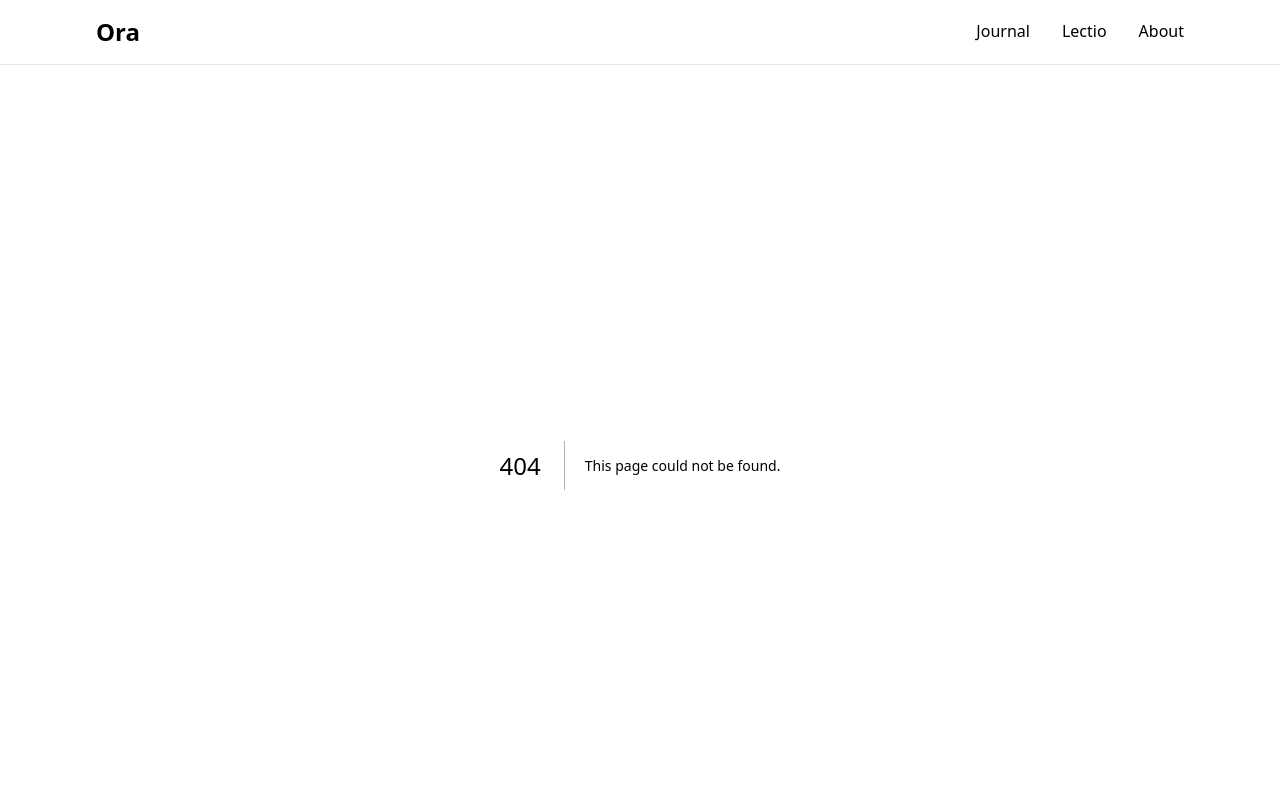
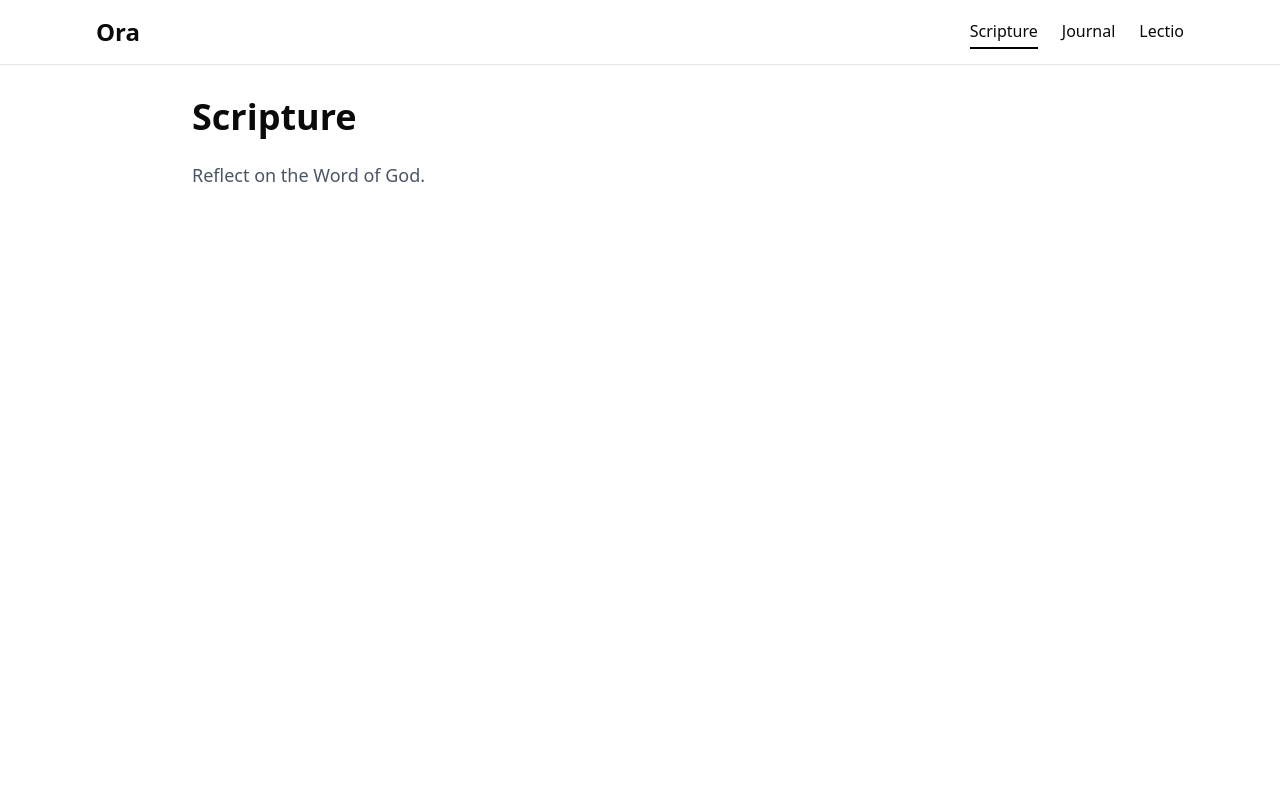
Before and after one commit to jeff-soriano/ora, a Next.js app: page /scripture in a window 1280 px wide. Before the commit this address had no page. Shown: the top 800 px of the page. Built offline with nearby package versions, Linux system fonts and the light colour scheme.

Commit message:
Add Scripture route, remove About route

```diff
--- a/app/about/page.tsx
+++ /dev/null
@@ -1,13 +0,0 @@
-export default function AboutPage() {
-  return (
-    <div className="min-h-screen p-8">
-      <div className="max-w-4xl mx-auto">
-        <h1 className="text-4xl font-bold mb-6">About</h1>
-        <p className="text-lg text-gray-600 dark:text-gray-300">
-          Learn more about our mission, vision, and the team behind this project.
-          We are dedicated to creating meaningful experiences that enrich your spiritual journey.
-        </p>
-      </div>
-    </div>
-  );
-}
--- /dev/null
+++ b/app/scripture/page.tsx
@@ -0,0 +1,12 @@
+export default function ScripturePage() {
+  return (
+    <div className="min-h-screen p-8">
+      <div className="max-w-4xl mx-auto">
+        <h1 className="text-4xl font-bold mb-6">Scripture</h1>
+        <p className="text-lg text-gray-600 dark:text-gray-300">
+          Reflect on the Word of God.
+        </p>
+      </div>
+    </div>
+  );
+}
--- a/components/Navigation.tsx
+++ b/components/Navigation.tsx
@@ -23,7 +23,13 @@ export default function Navigation() {
             Ora
           </Link>
 
-          <div className="flex space-x-8">
+          <div className="flex space-x-6">
+            <Link
+              href="/scripture"
+              className={`${navLinkClass} ${isActive('/scripture')}`}
+            >
+              Scripture
+            </Link>
             <Link
               href="/journal"
               className={`${navLinkClass} ${isActive('/journal')}`}
@@ -36,12 +42,6 @@ export default function Navigation() {
             >
               Lectio
             </Link>
-            <Link
-              href="/about"
-              className={`${navLinkClass} ${isActive('/about')}`}
-            >
-              About
-            </Link>
           </div>
         </div>
       </div>
```
